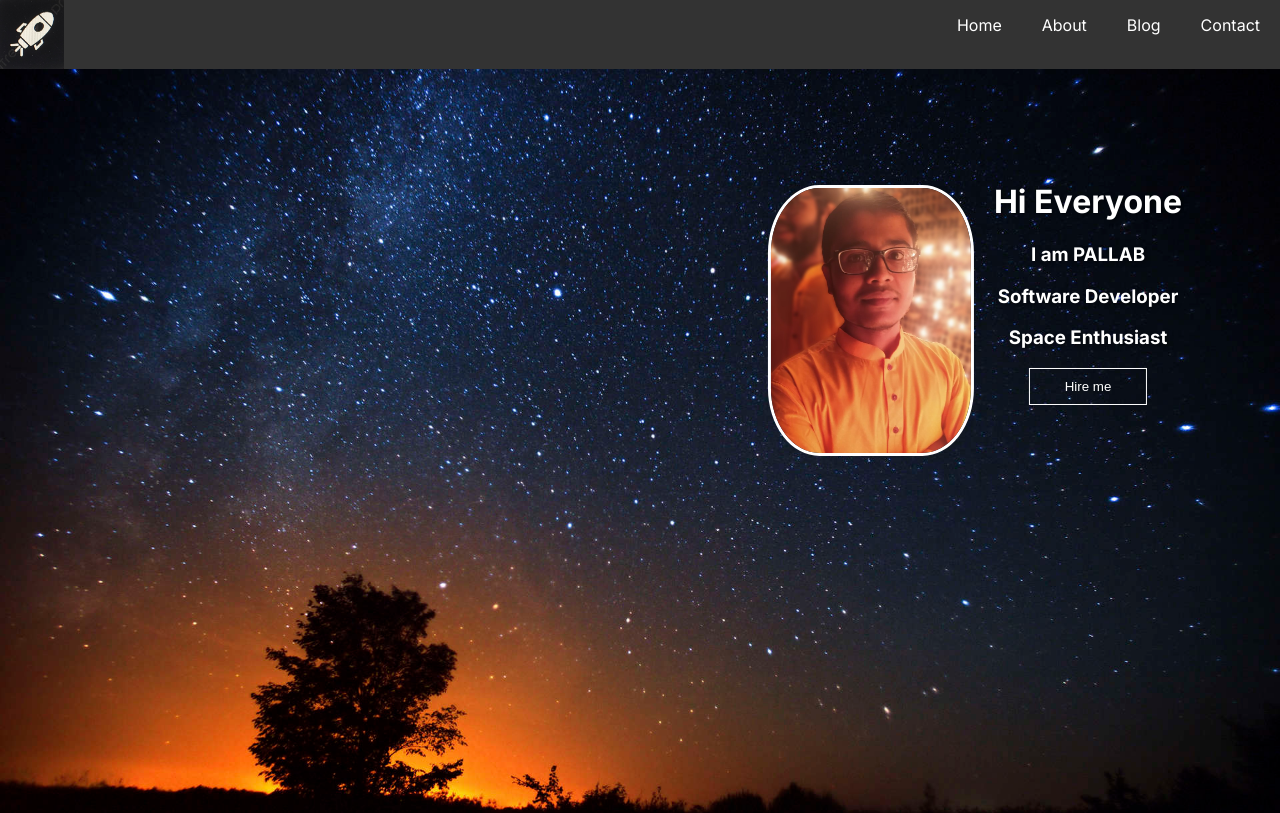
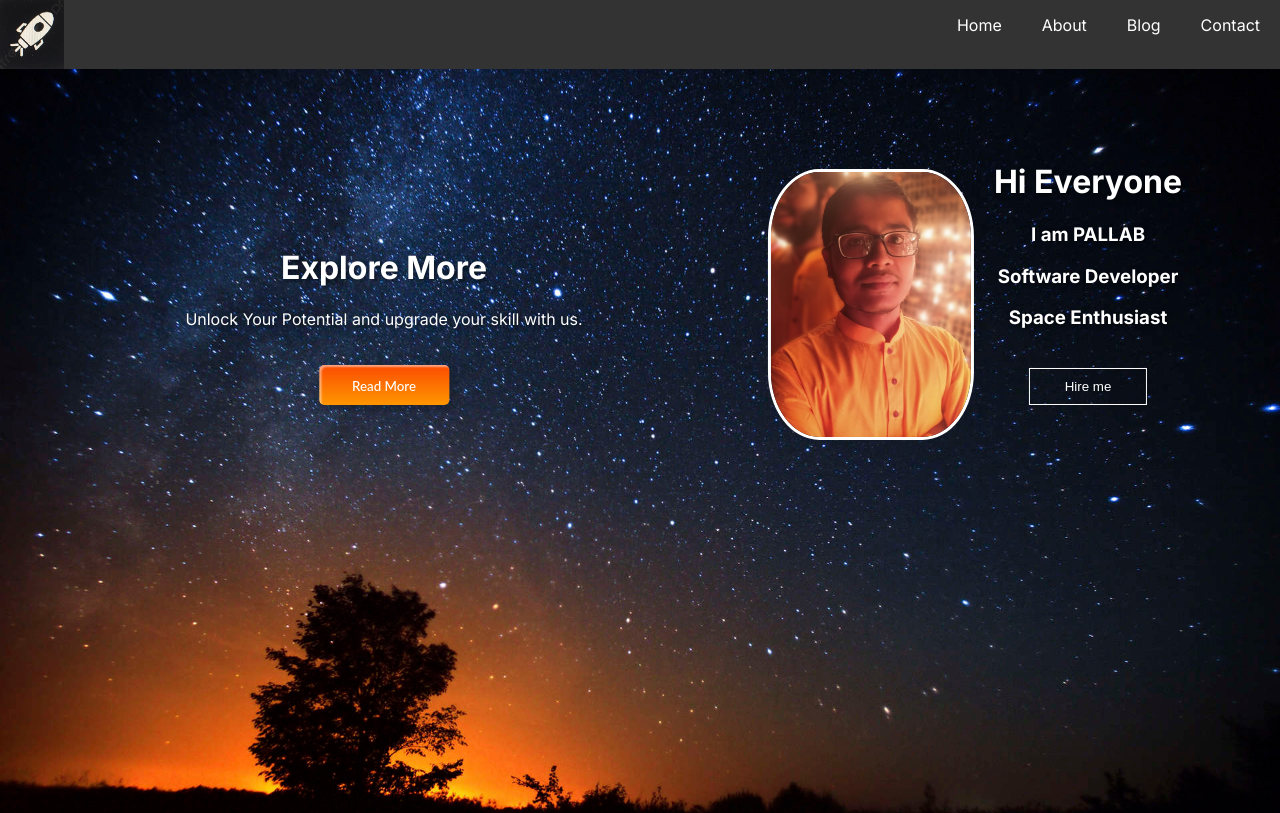
Before and after one commit to PallabBiswas3/first_next, a Next.js app: page / in a window 1280 px wide. Shown: the top 813 px of the page. Built offline with nearby package versions, Linux system fonts and the light colour scheme.

Commit message:
upgrading the homepage

```diff
--- a/app/globals.css
+++ b/app/globals.css
@@ -66,8 +66,123 @@ body {
   text-shadow: 2px 2px 4px rgba(0, 0, 0, 0.5);
 }
 
+.text-overlay2 {
+  position: absolute;
+  top: 30%;
+  left: 30%;
+  transform: translate(-50%, -50%);
+  text-align: center;
+  color: white;
+  text-shadow: 2px 2px 4px rgba(0, 0, 0, 0.5);
+}
 
+button {
+  margin: 20px;
+}
 
+.custom-btn {
+  width: 130px;
+  height: 40px;
+  color: #fff;
+  border-radius: 5px;
+  padding: 10px 25px;
+  font-family: 'Lato', sans-serif;
+  font-weight: 500;
+  background: transparent;
+  cursor: pointer;
+  transition: all 0.3s ease;
+  position: relative;
+  display: inline-block;
+  box-shadow: inset 2px 2px 2px 0px rgba(255, 255, 255, .5),
+    7px 7px 20px 0px rgba(0, 0, 0, .1),
+    4px 4px 5px 0px rgba(0, 0, 0, .1);
+  outline: none;
+}
+
+.btn-7 {
+  background: linear-gradient(0deg, rgba(255, 151, 0, 1) 0%, rgba(251, 75, 2, 1) 100%);
+  line-height: 42px;
+  padding: 0;
+  border: none;
+}
+
+.btn-7 span {
+  position: relative;
+  display: block;
+  width: 100%;
+  height: 100%;
+}
+
+.btn-7:before,
+.btn-7:after {
+  position: absolute;
+  content: "";
+  right: 0;
+  bottom: 0;
+  background: rgba(251, 75, 2, 1);
+  box-shadow:
+    -7px -7px 20px 0px rgba(255, 255, 255, .9),
+    -4px -4px 5px 0px rgba(255, 255, 255, .9),
+    7px 7px 20px 0px rgba(0, 0, 0, .2),
+    4px 4px 5px 0px rgba(0, 0, 0, .3);
+  transition: all 0.3s ease;
+}
+
+.btn-7:before {
+  height: 0%;
+  width: 2px;
+}
+
+.btn-7:after {
+  width: 0%;
+  height: 2px;
+}
+
+.btn-7:hover {
+  color: rgba(251, 75, 2, 1);
+  background: transparent;
+}
+
+.btn-7:hover:before {
+  height: 100%;
+}
+
+.btn-7:hover:after {
+  width: 100%;
+}
+
+.btn-7 span:before,
+.btn-7 span:after {
+  position: absolute;
+  content: "";
+  left: 0;
+  top: 0;
+  background: rgba(251, 75, 2, 1);
+  box-shadow:
+    -7px -7px 20px 0px rgba(255, 255, 255, .9),
+    -4px -4px 5px 0px rgba(255, 255, 255, .9),
+    7px 7px 20px 0px rgba(0, 0, 0, .2),
+    4px 4px 5px 0px rgba(0, 0, 0, .3);
+  transition: all 0.3s ease;
+}
+
+.btn-7 span:before {
+  width: 2px;
+  height: 0%;
+}
+
+.btn-7 span:after {
+  height: 2px;
+  width: 0%;
+}
+
+.btn-7 span:hover:before {
+  height: 100%;
+}
+
+.btn-7 span:hover:after {
+  width: 100%;
+}
 
 
 .title {
--- a/app/page.js
+++ b/app/page.js
@@ -15,8 +15,19 @@ const home = () => {
           <h3>I am PALLAB</h3>
           <h3>Software Developer</h3>
           <h3>Space Enthusiast</h3>
+
           <button className="btn">Hire me</button>
         </div>
+        <div className="text-overlay2">
+          <h1>
+            Explore More
+          </h1>
+          <p>
+            Unlock Your Potential and upgrade your skill with us.
+          </p>
+          <button class="custom-btn btn-7"><span>Read More</span></button>
+        </div>
+
       </div>
       <div>
         <h1 className="title">Welcome to Space Blogs</h1>
```
